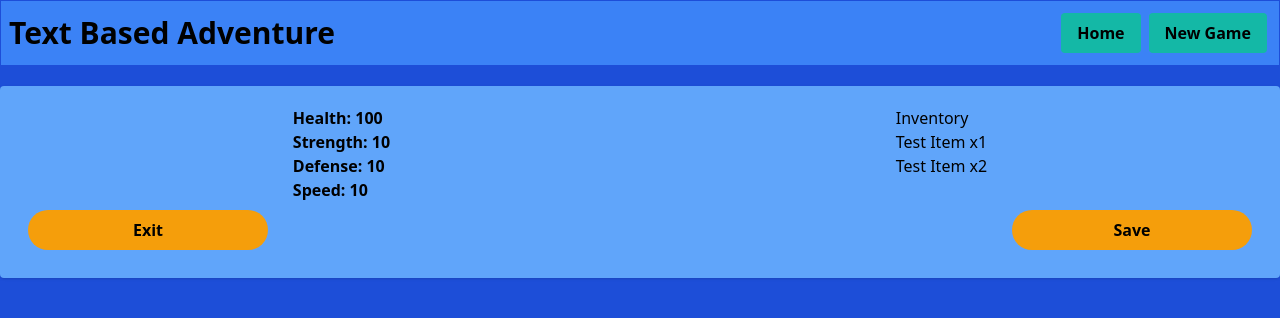
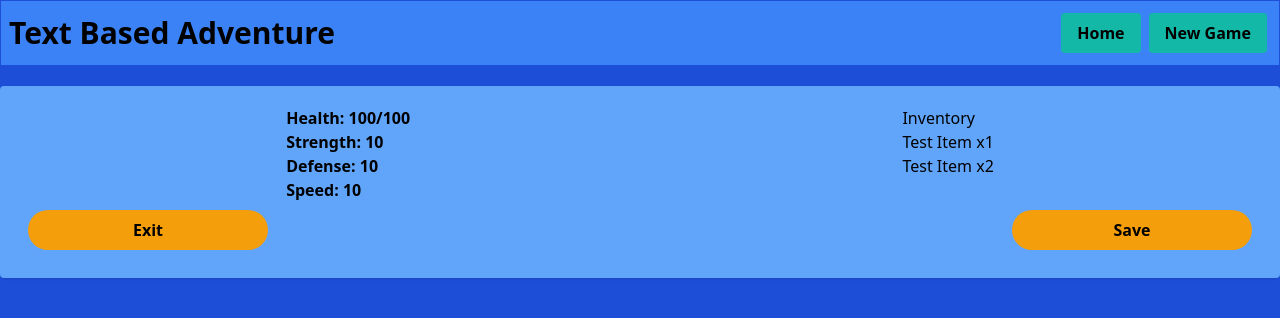
Before and after one commit to andrew1623/Group-5-Live-Laugh-Love-, a Vue app in the folder app/: page /game in a window 1280 px wide. Both pictures are taken after a click on the button "Character". Shown: the top 318 px of the page. Built offline with nearby package versions, Linux system fonts and the light colour scheme.

Commit message:
Fixed the character panel to be reactive

```diff
--- a/app/src/components/CharacterPanel.vue
+++ b/app/src/components/CharacterPanel.vue
@@ -12,12 +12,15 @@ export default {
 
 <template>
     <section class="flex justify-around mx-5">
+        <!--Stats-->
         <ul>
             <li v-for="stat in character.stats" class="font-semibold">
                 <span class="font-bold">{{ stat.name.charAt(0).toUpperCase() + stat.name.substring(1) }}: </span>
-                {{ stat.value }}
+                {{ stat.name == "health" ? stat.value + "/100" : stat.value }}
             </li>
         </ul>
+
+        <!--Inventory-->
         <div>
             <h3>Inventory</h3>
             <ul>
--- a/app/src/views/Game.vue
+++ b/app/src/views/Game.vue
@@ -1,8 +1,9 @@
 <script setup lang="ts">
 import { ref, onMounted } from 'vue';
-import { StoryPage, StoryChoice, Effect } from '../models/types'
+import { StoryPage, StoryChoice, Effect, Character } from '../models/types'
 import StoryPanel from '../components/StoryPanel.vue'
 import CharacterPanel from '../components/CharacterPanel.vue'
+
 const testCharecter = {
     name: 'Test Character',
     stats: [
@@ -44,6 +45,7 @@ const testCharecter = {
         }
     ]
 }
+
 const testPage: StoryPage = {
     id: 1,
     title: 'Test Page',
@@ -71,8 +73,10 @@ const testPage: StoryPage = {
         }
     ]
 }
+
 const charStatsOpen = ref(false);
 const choice = ref({} as StoryChoice);
+const character = ref(testCharecter);
 
 
 function toggleCharStats() {
@@ -81,12 +85,13 @@ function toggleCharStats() {
 
 function setChoice(selection: StoryChoice) {
     choice.value = selection;
-    doEffect(selection.result);
+    doEffect(selection.result, character.value);
     // console.log(selection);
 }
 
-function doEffect(effect: Effect) {
-    testCharecter[effect.stat] += effect.value;
+function doEffect(effect: Effect, character: Character) {
+    const statIndex = character.stats.findIndex(stat => stat.name === effect.stat);
+    character.stats[statIndex].value += effect.value;
     console.log(effect);
 }
 onMounted(() => {
@@ -116,7 +121,7 @@ onMounted(() => {
 
         <div v-else>
 
-            <CharacterPanel :character="testCharecter" />
+            <CharacterPanel :character="character" />
             <!-- Character Stats -->
             <!-- Inventory -->
         </div>
```
